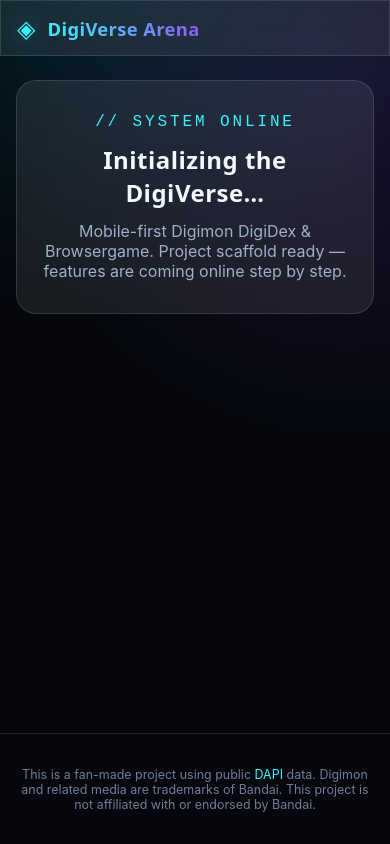
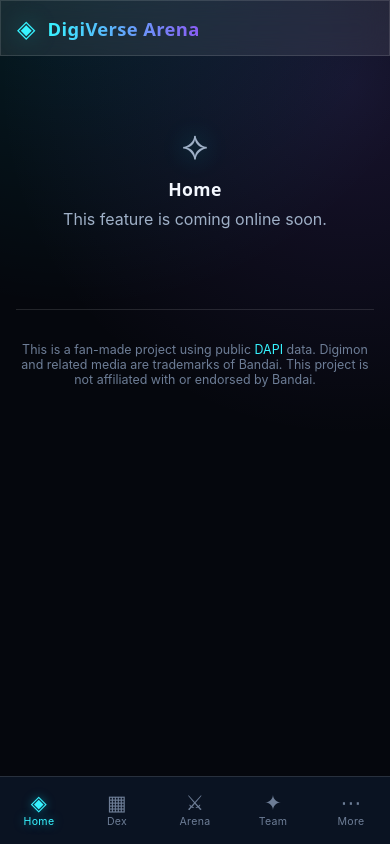
Before and after one commit to C0deWiz4rd010/digiverse-arena, an Angular app: page / in a window 390 px wide. Built offline with nearby package versions, Linux system fonts and the light colour scheme.

Commit message:
feat(routing): add mobile-first app shell and feature routes

```diff
--- a/src/app/app.html
+++ b/src/app/app.html
@@ -4,18 +4,13 @@
     <h1 class="app-shell__brand">{{ brand() }}</h1>
   </header>
 
+  <div class="app-shell__body">
+    <aside class="app-shell__sidebar">
+      <app-sidebar />
+    </aside>
+
     <main class="app-shell__content">
-    <section class="welcome" aria-labelledby="welcome-title">
-      <p class="welcome__kicker">// SYSTEM ONLINE</p>
-      <h2 id="welcome-title" class="welcome__title">Initializing the DigiVerse…</h2>
-      <p class="welcome__text">
-        Mobile-first Digimon DigiDex &amp; Browsergame. Project scaffold ready — features are coming
-        online step by step.
-      </p>
-    </section>
-
       <router-outlet />
-  </main>
 
       <footer class="app-shell__footer">
         <p>
@@ -25,4 +20,8 @@
           endorsed by Bandai.
         </p>
       </footer>
+    </main>
   </div>
+
+  <app-bottom-nav />
+</div>
--- a/src/app/app.routes.ts
+++ b/src/app/app.routes.ts
@@ -1,3 +1,24 @@
 import { Routes } from '@angular/router';
 
-export const routes: Routes = [];
+const placeholder = (title: string) => ({
+  loadComponent: () => import('./features/placeholder/coming-soon').then((m) => m.ComingSoon),
+  data: { title },
+});
+
+export const routes: Routes = [
+  { path: '', pathMatch: 'full', ...placeholder('Home') },
+  { path: 'dex', ...placeholder('DigiDex') },
+  { path: 'dex/:id', ...placeholder('Digimon Detail') },
+  { path: 'evolution-lab', ...placeholder('Evolution Lab') },
+  { path: 'fields', ...placeholder('Field Explorer') },
+  { path: 'skills', ...placeholder('Skill Library') },
+  { path: 'team-builder', ...placeholder('Team Builder') },
+  { path: 'arena', ...placeholder('Arena') },
+  { path: 'arena/battle', ...placeholder('Battle Simulator') },
+  { path: 'random-battle', ...placeholder('Random Battle') },
+  { path: 'tournaments', ...placeholder('Tournaments') },
+  { path: 'compare', ...placeholder('Compare Digimon') },
+  { path: 'collection', ...placeholder('Collection') },
+  { path: 'settings', ...placeholder('Settings') },
+  { path: '**', redirectTo: '' },
+];
--- a/src/app/app.scss
+++ b/src/app/app.scss
@@ -32,47 +32,40 @@
     color: transparent;
   }
 
-  &__content {
+  &__body {
     flex: 1;
     width: 100%;
     max-width: var(--content-max-width);
     margin: 0 auto;
-    padding: var(--space-6) var(--space-4);
+
+    @include from($bp-lg) {
+      display: grid;
+      grid-template-columns: 240px 1fr;
+      gap: var(--space-4);
+    }
+  }
+
+  &__sidebar {
+    @include from($bp-lg) {
+      position: sticky;
+      top: var(--topbar-height);
+      align-self: start;
+      height: calc(100dvh - var(--topbar-height));
+      overflow-y: auto;
+    }
+  }
+
+  &__content {
+    width: 100%;
+    padding: var(--space-6) var(--space-4) var(--space-10);
   }
 
   &__footer {
-    padding: var(--space-5) var(--space-4);
+    margin-top: var(--space-10);
+    padding: var(--space-5) 0 0;
     border-top: 1px solid var(--border-soft);
     color: var(--text-soft);
     font-size: 0.78rem;
     text-align: center;
   }
 }
-
-.welcome {
-  @include glass;
-  border-radius: var(--radius-lg);
-  padding: var(--space-8) var(--space-5);
-  text-align: center;
-
-  &__kicker {
-    font-family: var(--font-mono);
-    color: var(--color-primary-400);
-    letter-spacing: 0.18em;
-    margin: 0 0 var(--space-3);
-  }
-
-  &__title {
-    font-size: clamp(1.5rem, 5vw, 2.25rem);
-  }
-
-  &__text {
-    color: var(--text-muted);
-    max-width: 46ch;
-    margin: 0 auto;
-  }
-
-  @include from($bp-md) {
-    padding: var(--space-12) var(--space-8);
-  }
-}
--- a/src/app/app.ts
+++ b/src/app/app.ts
@@ -1,9 +1,11 @@
 import { Component, signal } from '@angular/core';
 import { RouterOutlet } from '@angular/router';
+import { BottomNav } from './layout/mobile-nav/bottom-nav';
+import { Sidebar } from './layout/desktop-sidebar/sidebar';
 
 @Component({
   selector: 'app-root',
-  imports: [RouterOutlet],
+  imports: [RouterOutlet, BottomNav, Sidebar],
   templateUrl: './app.html',
   styleUrl: './app.scss',
 })
--- /dev/null
+++ b/src/app/features/placeholder/coming-soon.ts
@@ -0,0 +1,22 @@
+import { ChangeDetectionStrategy, Component, inject } from '@angular/core';
+import { ActivatedRoute } from '@angular/router';
+import { toSignal } from '@angular/core/rxjs-interop';
+import { map } from 'rxjs';
+import { DigiEmptyState } from '../../design-system/components';
+
+/** Generic placeholder page for routes whose feature is not yet implemented. */
+@Component({
+  selector: 'app-coming-soon',
+  changeDetection: ChangeDetectionStrategy.OnPush,
+  imports: [DigiEmptyState],
+  template: `
+    <digi-empty-state icon="⟡" [title]="title()" message="This feature is coming online soon." />
+  `,
+})
+export class ComingSoon {
+  private readonly route = inject(ActivatedRoute);
+  protected readonly title = toSignal(
+    this.route.data.pipe(map((d) => (d['title'] as string) ?? 'Coming soon')),
+    { initialValue: 'Coming soon' },
+  );
+}
--- /dev/null
+++ b/src/app/layout/desktop-sidebar/sidebar.ts
@@ -0,0 +1,84 @@
+import { ChangeDetectionStrategy, Component } from '@angular/core';
+import { RouterLink, RouterLinkActive } from '@angular/router';
+
+interface NavItem {
+  path: string;
+  label: string;
+  icon: string;
+}
+
+/** Desktop sidebar navigation (hidden on mobile, where the bottom nav is used). */
+@Component({
+  selector: 'app-sidebar',
+  changeDetection: ChangeDetectionStrategy.OnPush,
+  imports: [RouterLink, RouterLinkActive],
+  template: `
+    <nav class="sidebar" aria-label="Sections">
+      @for (item of items; track item.path) {
+        <a
+          class="sidebar__item"
+          [routerLink]="item.path"
+          routerLinkActive="sidebar__item--active"
+          [routerLinkActiveOptions]="{ exact: item.path === '/' }"
+        >
+          <span class="sidebar__icon" aria-hidden="true">{{ item.icon }}</span>
+          <span class="sidebar__label">{{ item.label }}</span>
+        </a>
+      }
+    </nav>
+  `,
+  styles: `
+    .sidebar {
+      display: none;
+    }
+    @media (min-width: 1024px) {
+      .sidebar {
+        display: flex;
+        flex-direction: column;
+        gap: var(--space-1);
+        padding: var(--space-4) var(--space-2);
+      }
+    }
+    .sidebar__item {
+      display: flex;
+      align-items: center;
+      gap: var(--space-3);
+      padding: var(--space-3);
+      border-radius: var(--radius-md);
+      color: var(--text-muted);
+      text-decoration: none;
+      transition:
+        background 0.18s ease,
+        color 0.18s ease;
+    }
+    .sidebar__item:hover {
+      background: var(--color-surface-glass);
+      color: var(--text-main);
+    }
+    .sidebar__item--active {
+      background: color-mix(in srgb, var(--color-primary-500) 14%, transparent);
+      color: var(--color-primary-400);
+    }
+    .sidebar__icon {
+      font-size: 1.2rem;
+      width: 1.5rem;
+      text-align: center;
+    }
+  `,
+})
+export class Sidebar {
+  protected readonly items: NavItem[] = [
+    { path: '/', label: 'Home', icon: '◈' },
+    { path: '/dex', label: 'DigiDex', icon: '▦' },
+    { path: '/evolution-lab', label: 'Evolution Lab', icon: '⟲' },
+    { path: '/fields', label: 'Fields', icon: '◌' },
+    { path: '/skills', label: 'Skills', icon: '✸' },
+    { path: '/team-builder', label: 'Team Builder', icon: '✦' },
+    { path: '/arena', label: 'Arena', icon: '⚔' },
+    { path: '/random-battle', label: 'Random Battle', icon: '⚄' },
+    { path: '/tournaments', label: 'Tournaments', icon: '♛' },
+    { path: '/compare', label: 'Compare', icon: '⇄' },
+    { path: '/collection', label: 'Collection', icon: '★' },
+    { path: '/settings', label: 'Settings', icon: '⚙' },
+  ];
+}
--- /dev/null
+++ b/src/app/layout/mobile-nav/bottom-nav.ts
@@ -0,0 +1,82 @@
+import { ChangeDetectionStrategy, Component } from '@angular/core';
+import { RouterLink, RouterLinkActive } from '@angular/router';
+
+interface NavItem {
+  path: string;
+  label: string;
+  icon: string;
+}
+
+/** Mobile bottom navigation with the 5 primary destinations. */
+@Component({
+  selector: 'app-bottom-nav',
+  changeDetection: ChangeDetectionStrategy.OnPush,
+  imports: [RouterLink, RouterLinkActive],
+  template: `
+    <nav class="bottom-nav" aria-label="Primary">
+      @for (item of items; track item.path) {
+        <a
+          class="bottom-nav__item"
+          [routerLink]="item.path"
+          routerLinkActive="bottom-nav__item--active"
+          [routerLinkActiveOptions]="{ exact: item.path === '/' }"
+        >
+          <span class="bottom-nav__icon" aria-hidden="true">{{ item.icon }}</span>
+          <span class="bottom-nav__label">{{ item.label }}</span>
+        </a>
+      }
+    </nav>
+  `,
+  styles: `
+    .bottom-nav {
+      position: sticky;
+      bottom: 0;
+      z-index: var(--z-nav);
+      display: flex;
+      justify-content: space-around;
+      align-items: stretch;
+      height: var(--bottom-nav-height);
+      padding-bottom: env(safe-area-inset-bottom);
+      background: var(--color-surface-900);
+      backdrop-filter: blur(16px);
+      -webkit-backdrop-filter: blur(16px);
+      border-top: 1px solid var(--border-soft);
+    }
+    .bottom-nav__item {
+      display: flex;
+      flex-direction: column;
+      align-items: center;
+      justify-content: center;
+      gap: 2px;
+      flex: 1;
+      min-width: 44px;
+      color: var(--text-soft);
+      font-size: 0.66rem;
+      letter-spacing: 0.03em;
+      text-decoration: none;
+      transition: color 0.18s ease;
+    }
+    .bottom-nav__icon {
+      font-size: 1.3rem;
+      line-height: 1;
+    }
+    .bottom-nav__item--active {
+      color: var(--color-primary-400);
+      text-shadow: 0 0 10px rgba(0, 229, 255, 0.5);
+    }
+    @media (min-width: 1024px) {
+      .bottom-nav {
+        display: none;
+      }
+    }
+  `,
+})
+export class BottomNav {
+  protected readonly items: NavItem[] = [
+    { path: '/', label: 'Home', icon: '◈' },
+    { path: '/dex', label: 'Dex', icon: '▦' },
+    { path: '/arena', label: 'Arena', icon: '⚔' },
+    { path: '/team-builder', label: 'Team', icon: '✦' },
+    { path: '/settings', label: 'More', icon: '⋯' },
+  ];
+}
```
Also changed, not shown: 1 other file (tests, documents, lock files or other folders). Lines whose indentation alone changed are shown as unchanged.
